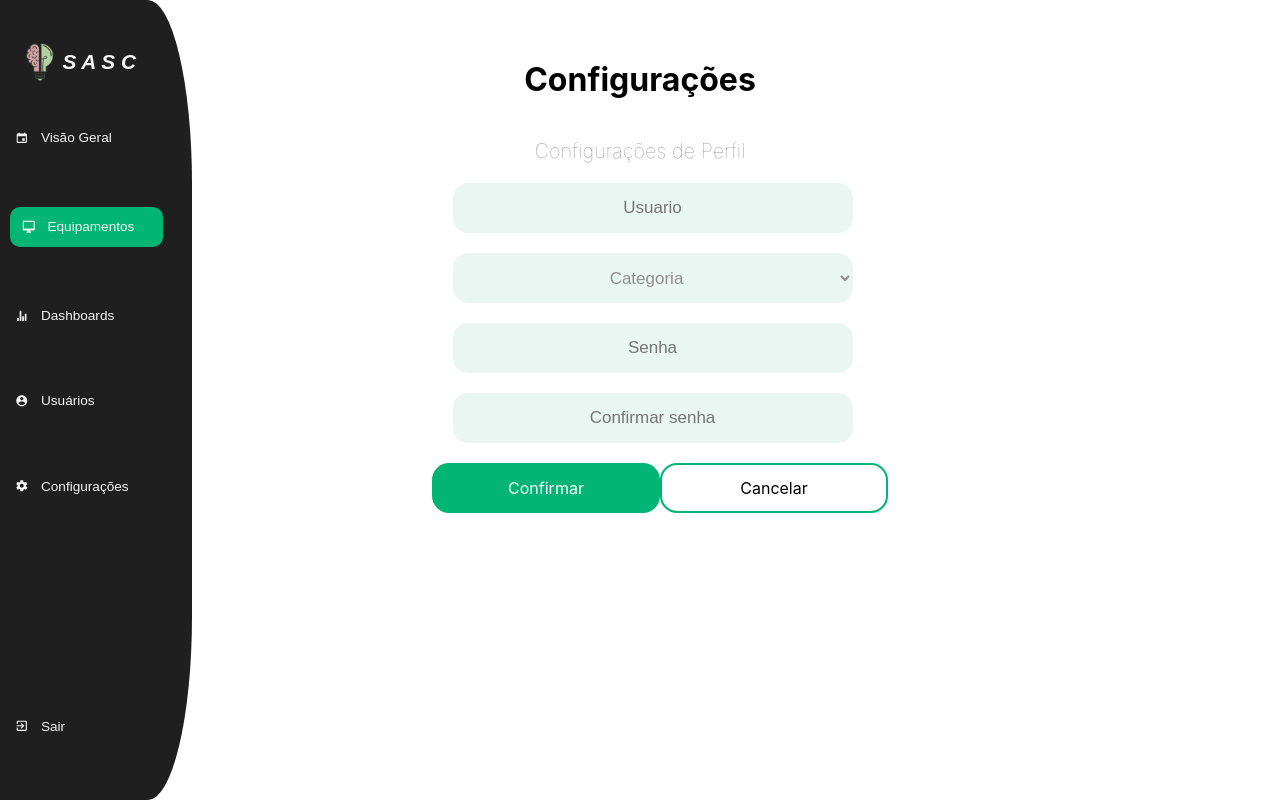
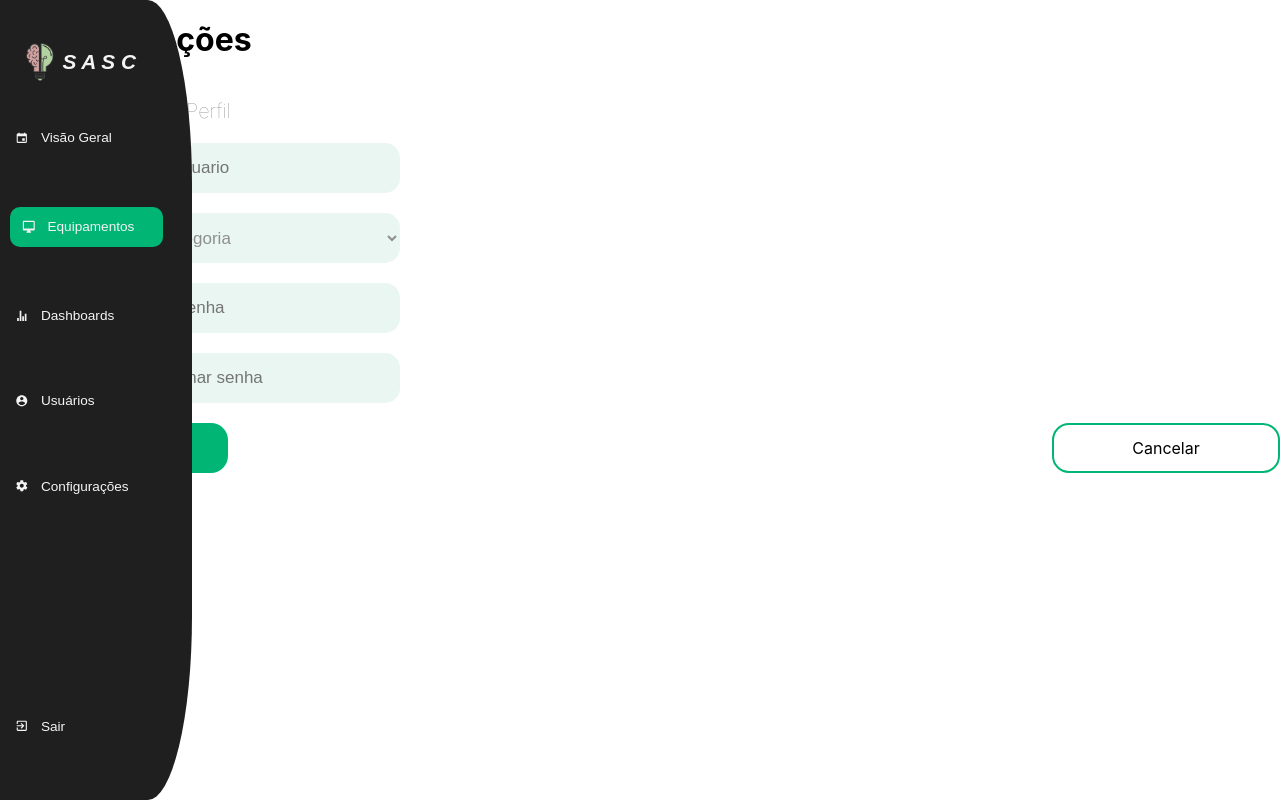
Before and after one commit to Sasc-Senai-VW/ReactSASC, a React (Vite) app: page /configuracoes in a window 1280 px wide. Built offline with nearby package versions, Linux system fonts and the light colour scheme.

Commit message:
alteracoes no form

```diff
--- a/src/pages/Configuracoes/index.tsx
+++ b/src/pages/Configuracoes/index.tsx
@@ -29,8 +29,8 @@ import { useState } from "react";
         <h2>Configurações de Perfil</h2>
 
 
+        <form action="">
 
-          <div className="inputs">
 
              <input placeholder="Usuario"
              type="text"
@@ -71,7 +71,8 @@ import { useState } from "react";
              </div>
 
 
-          </div>
+
+        </form>
     </div>
 
 
--- a/src/pages/Configuracoes/style.css
+++ b/src/pages/Configuracoes/style.css
@@ -18,22 +18,14 @@
     --font2: "Inter", sans-serif;
   }
 
-
-
  main#configuracoes{
   height: 100vh;
-
 }
 
 .config_conteudo{
-  display: flex;
-  align-items: center;
-  flex-direction: column;
-  padding: 40px;
+
 
 }
-
-
 
  #configuracoes h1 {
     font-family: var(--font2);
@@ -49,12 +41,9 @@
     padding: 20px;
   }
 
-  #configuracoes .inputs{
+  #configuracoes input{
     display: flex;
     flex-direction: column;
-    margin-left: 40px;
-    align-items: center;
-    text-align: center;
 
   }
 
@@ -98,7 +87,6 @@
   }
 
   #buttons {
-
     display: flex;
     justify-content: space-between;
 
```
